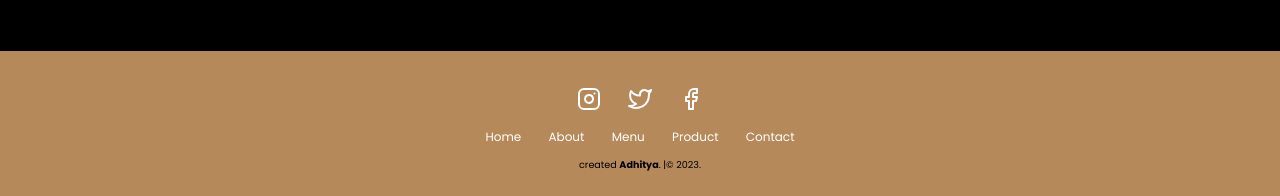
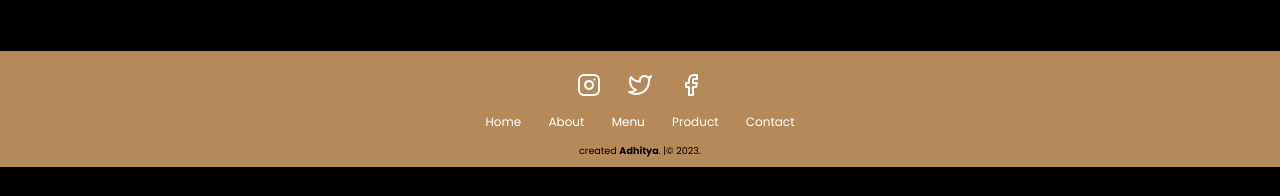
Before and after one commit to AdhityaPrayogie/Kopi-senja, a plain HTML site: page index.html in a window 1280 px wide. Shown: the part 4451-4647 px from the top of the page. After the commit the page ends 4618 px from the top, so only its background shows below. Drawn offline with nearby package versions, Linux system fonts and the light colour scheme.

```diff
--- a/style.css
+++ b/style.css
@@ -386,7 +386,7 @@ body {
 footer {
   background-color: var(--primary);
   text-align: center;
-  padding: 2rem 0;
+  padding: 0.8rem 0;
   margin-top: 3rem;
 }
 footer .social {
```
